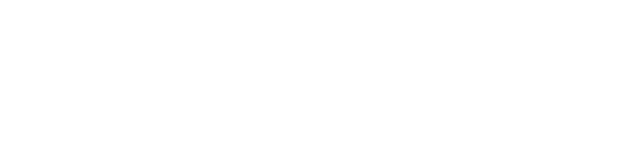
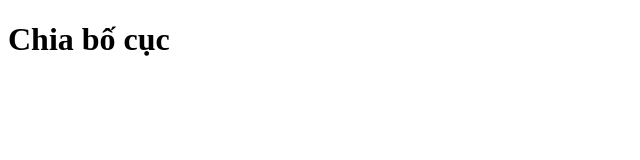
Before and after one commit to nguyenthaiquangha/BSProject, a plain HTML site: page index.html in a window 1280 px wide. Shown: the whole page, without its empty margins (0-640 px from the left). Drawn offline with Linux system fonts and the light colour scheme.

Commit message:
chia bố cục

```diff
--- a/index.html
+++ b/index.html
@@ -8,6 +8,6 @@
     <link rel="stylesheet" href="./css/style.css">
 </head>
 <body>
-
+    <h1>Chia bố cục</h1>
 </body>
 </html>
```
